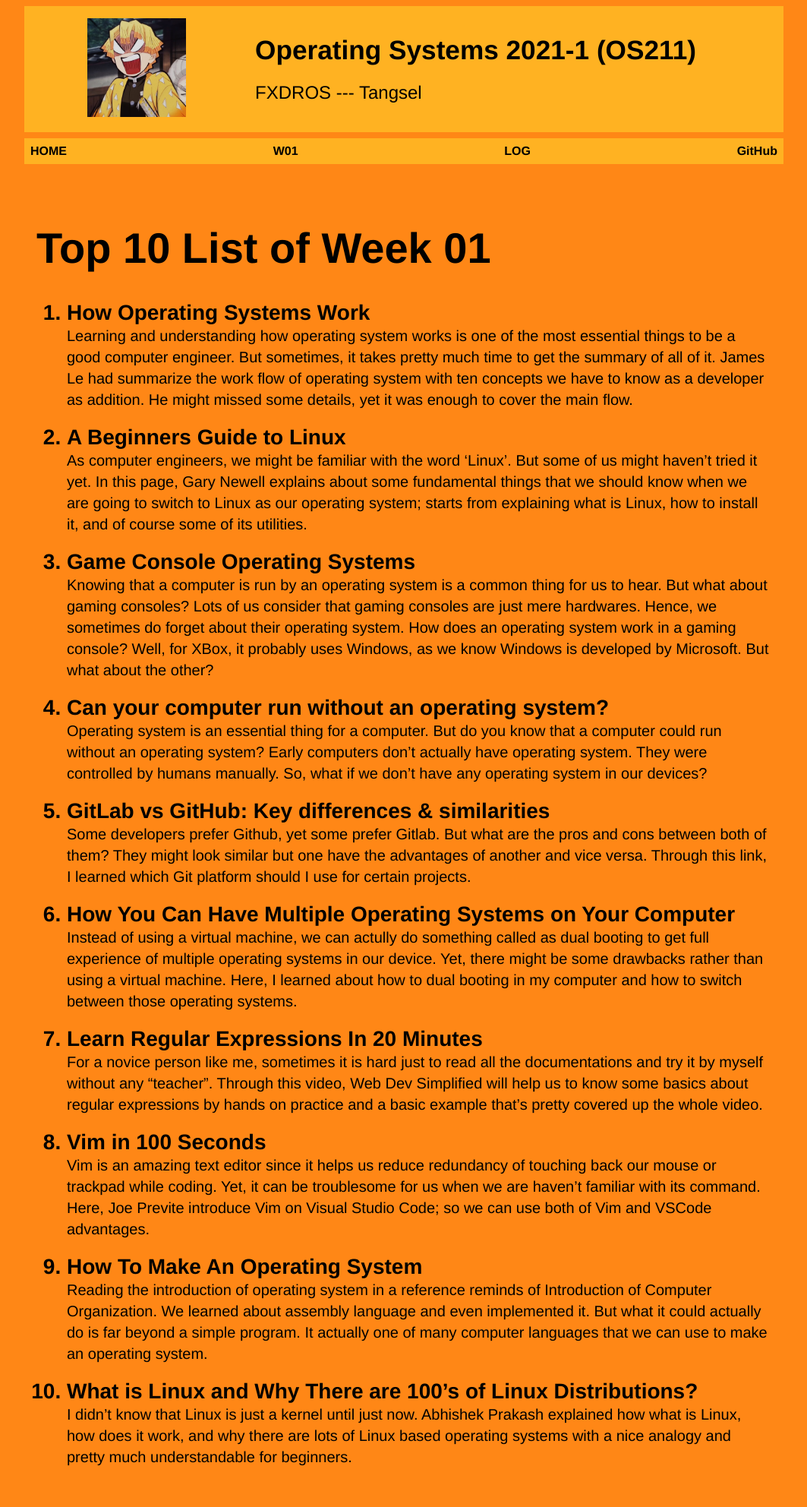
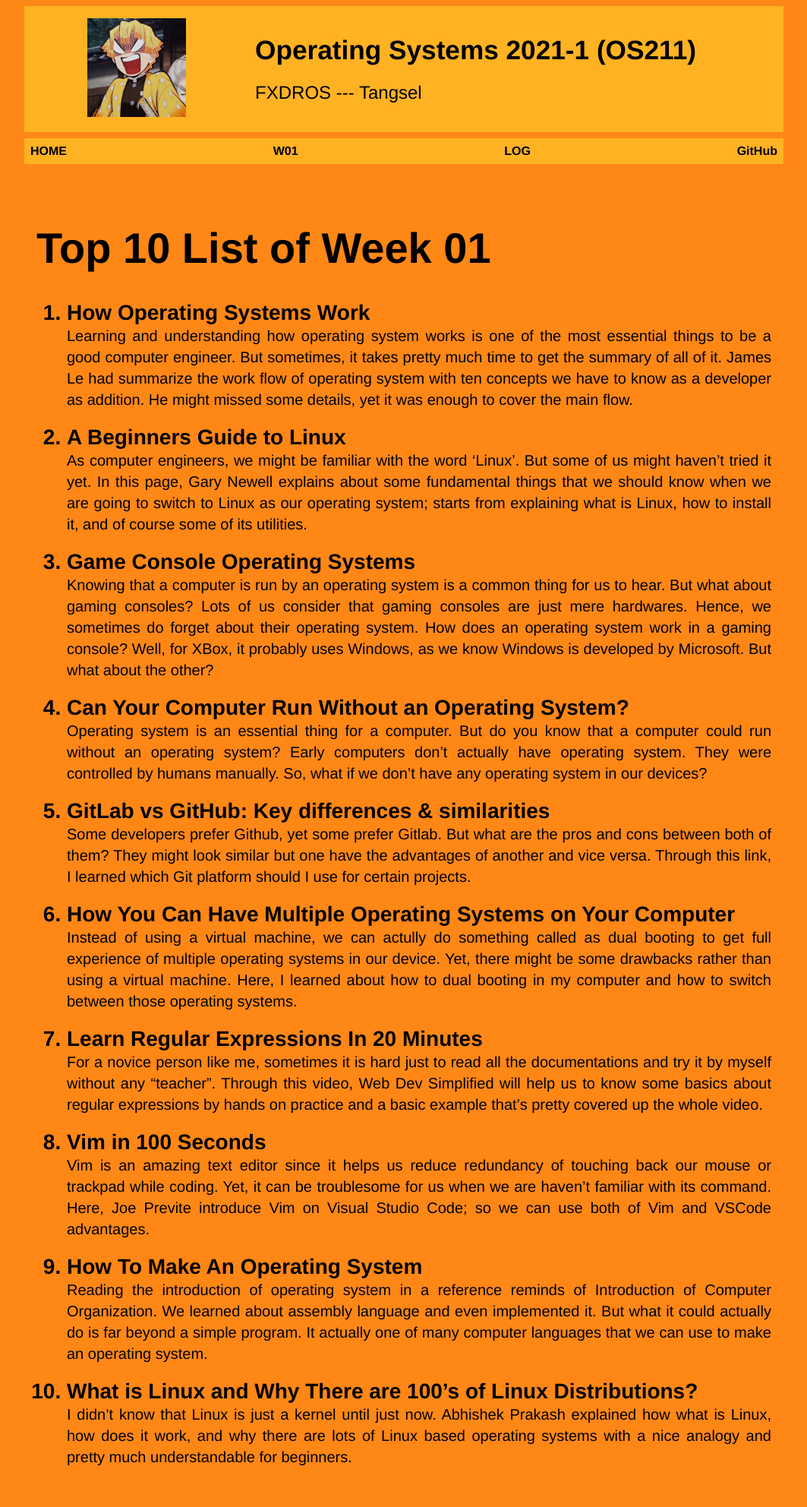
Before and after one commit to FXDROS/os211, a Jekyll site: the page built from w01.md, in a window 1280 px wide. Shown: the whole page at 76% size, without its empty margins (108-1171 px from the left). Built offline with Jekyll 4.4.1, drawn with Linux system fonts in a browser that asks for light colours; our own code applies the rules of GitHub Pages for plain Markdown files.

Commit message:
assignment w01

```diff
--- a/assets/css/style.css
+++ b/assets/css/style.css
@@ -56,6 +56,7 @@
   font-size: 1.25rem;
   line-height: 1.75rem;
   font-weight: 400;
+  text-align: justify;
 }
 
 .navbar {
--- a/w01.md
+++ b/w01.md
@@ -21,7 +21,7 @@ permalink: /W01/
 3. [Game Console Operating Systems](https://www.youtube.com/watch?v=fTVyx4AO18U)<br>
    Knowing that a computer is run by an operating system is a common thing for us to hear. But what about gaming consoles? Lots of us consider that gaming consoles are just mere hardwares. Hence, we sometimes do forget about their operating system. How does an operating system work in a gaming console? Well, for XBox, it probably uses Windows, as we know Windows is developed by Microsoft. But what about the other?
 
-4. [Can your computer run without an operating system?](https://computer.howstuffworks.com/computer-run-without-operating-system.htm)<br>
+4. [Can Your Computer Run Without an Operating System?](https://computer.howstuffworks.com/computer-run-without-operating-system.htm)<br>
    Operating system is an essential thing for a computer. But do you know that a computer could run without an operating system? Early computers don't actually have operating system. They were controlled by humans manually. So, what if we don't have any operating system in our devices?
 
 5. [GitLab vs GitHub: Key differences & similarities](https://usersnap.com/blog/gitlab-github/)<br>
```
